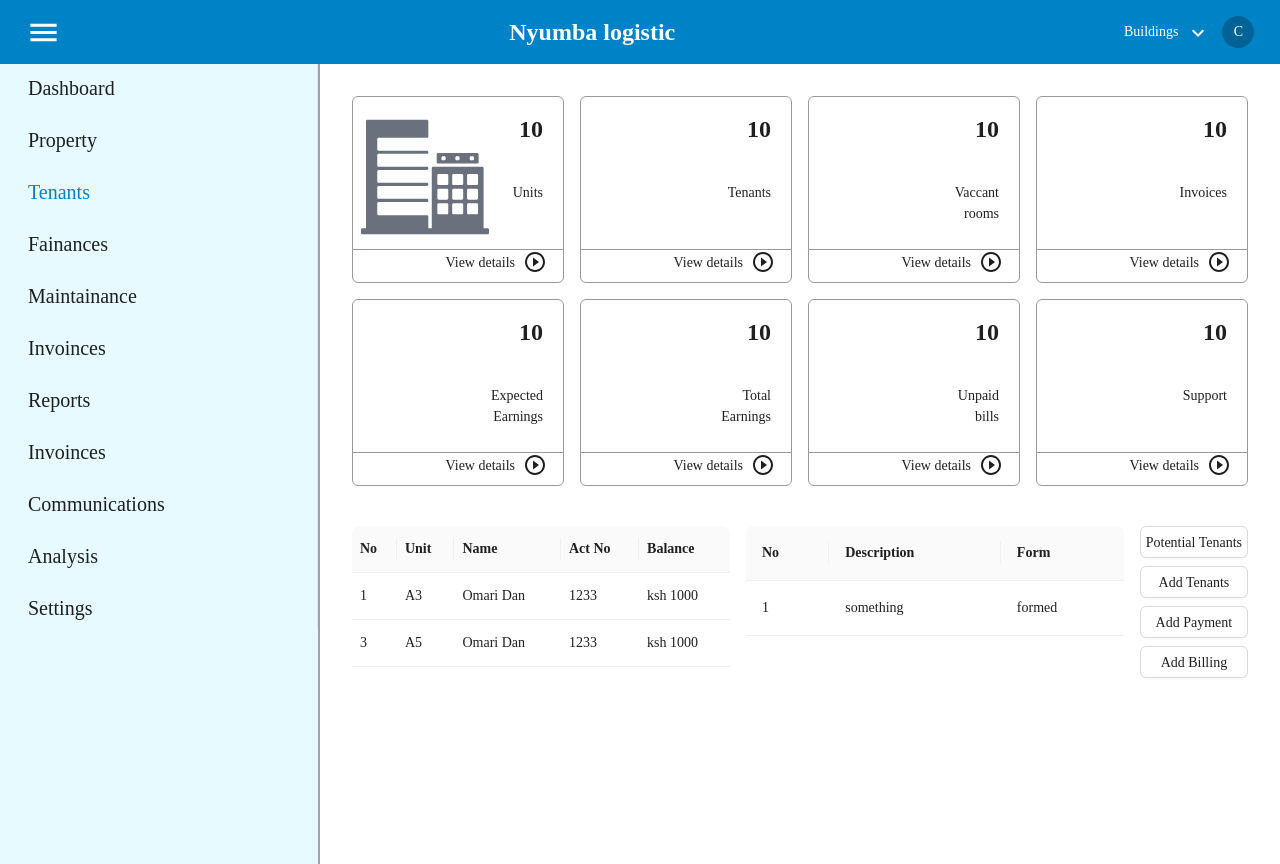
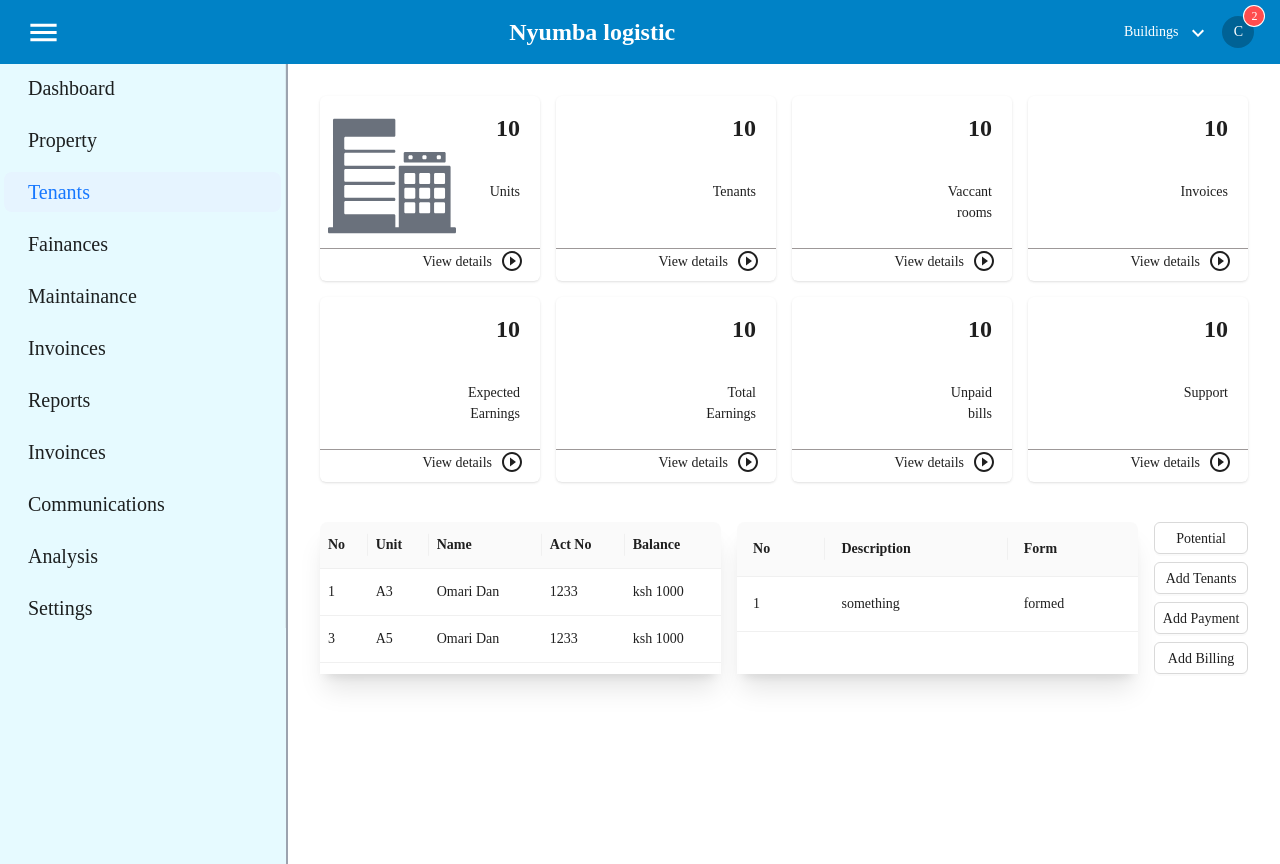
Before and after one commit to ruelngatia/nyumba-logistic-web, a React (Create React App) app: page / in a window 1280 px wide. Built offline with nearby package versions, Linux system fonts and the light colour scheme.

Commit message:
color play around

```diff
--- a/src/App.js
+++ b/src/App.js
@@ -63,23 +63,27 @@ function App() {
 
   const items = [
     {
-      label: "1st menu item",
+      label: "Baraka hostel",
       key: "1",
     },
     {
-      label: "2nd menu item",
+      label: "Burj khalifa",
       key: "2",
     },
     {
-      label: "3rd menu item",
+      label: "Zod towers",
       key: "3",
-      danger: true,
+    }
+  ];
+
+  const notifications = [
+    {
+      label: "New payment recieved",
+      key: "1",
     },
     {
-      label: "4rd menu item",
-      key: "4",
-      danger: true,
-      disabled: true,
+      label: "John doe vacated",
+      key: "2",
     },
   ];
 
@@ -110,8 +114,8 @@ function App() {
                 </Space>
               </a>
             </Dropdown>
-            <Dropdown menu={{ items }}>
-              <Badge count={0} className="">
+            <Dropdown menu={{items: notifications}}>
+              <Badge count={2} className="">
                 <Avatar>C</Avatar>
               </Badge>
             </Dropdown>
@@ -121,7 +125,7 @@ function App() {
           <Layout className="h-full ">
             {isSideMenuHidden?<SideMenu />:""}
             <Sider
-              width={"20rem"}
+              width={"18rem"}
               style={{ backgroundColor: "#E6FAFF" }}
               hidden={!screen}
               className=" border-b-grey border-r-2 h-screen "
--- a/src/components/DashCard.js
+++ b/src/components/DashCard.js
@@ -4,7 +4,7 @@ import PlayCircleOutlineIcon from '@mui/icons-material/PlayCircleOutline';
 
 export default function DashCard({src, text}) {
   return (
-    <div className='border border-card-border rounded-md py-2'>
+    <div className='shadow hover:shadow-2xl rounded-md py-2'>
         <div>
             <div className='flex flex-row justify-between p-2'>
                 <div className='w-32 mr-2 h-32'>
--- a/src/components/NoticeTable.js
+++ b/src/components/NoticeTable.js
@@ -50,7 +50,7 @@ export default function NoticeTable() {
       ]
 
   return (
-    <div className=' lg:w-2/4'>
+    <div className=' shadow-xl lg:w-2/4'>
         <Table size='middle' pagination={{hideOnSinglePage: true}} dataSource={data} columns={columns}/>
     </div>
   )
--- a/src/components/ReminderTable.js
+++ b/src/components/ReminderTable.js
@@ -32,7 +32,7 @@ export default function ReminderTable() {
     ]
 
   return (
-    <div className='w-full lg:w-2/4'>
+    <div className='shadow-xl w-full lg:w-2/4'>
         <Table pagination={{hideOnSinglePage:true}} columns={columns} dataSource={data}/>
     </div>
   )
--- a/src/components/SideMenu.js
+++ b/src/components/SideMenu.js
@@ -49,7 +49,7 @@ export default function SideMenu() {
     },
   ];
   return (
-    <div className="absolute h-screen md:hidden w-2/4 z-40">
+    <div className="absolute h-screen md:hidden w-3/4 z-40">
       <Menu
         className="text-left text-xl bg-sider-blue space-y-3 pb-2 h-full "
         mode="inline"
--- a/src/index.js
+++ b/src/index.js
@@ -14,8 +14,7 @@ root.render(
         theme={{
           token: {
             fontFamily: 'Montserrat',
-            colorPrimary: "#0082C6",
-            colorBgBase: '#ffff',
+            // colorPrimary: "#0082C6",
             colorBgLayout: '#ffff'
           }
         }}
--- a/src/pages/Dashboard.js
+++ b/src/pages/Dashboard.js
@@ -24,7 +24,7 @@ export default function Dashboard() {
         <NoticeTable />
         <ReminderTable />
         <div className='grid grid-cols-2 lg:grid-cols-1 gap-2'>
-          <Button>Potential Tenants</Button>
+          <Button>Potential </Button>
           <Button>Add Tenants</Button>
           <Button>Add Payment</Button>
           <Button>Add Billing</Button>
```
